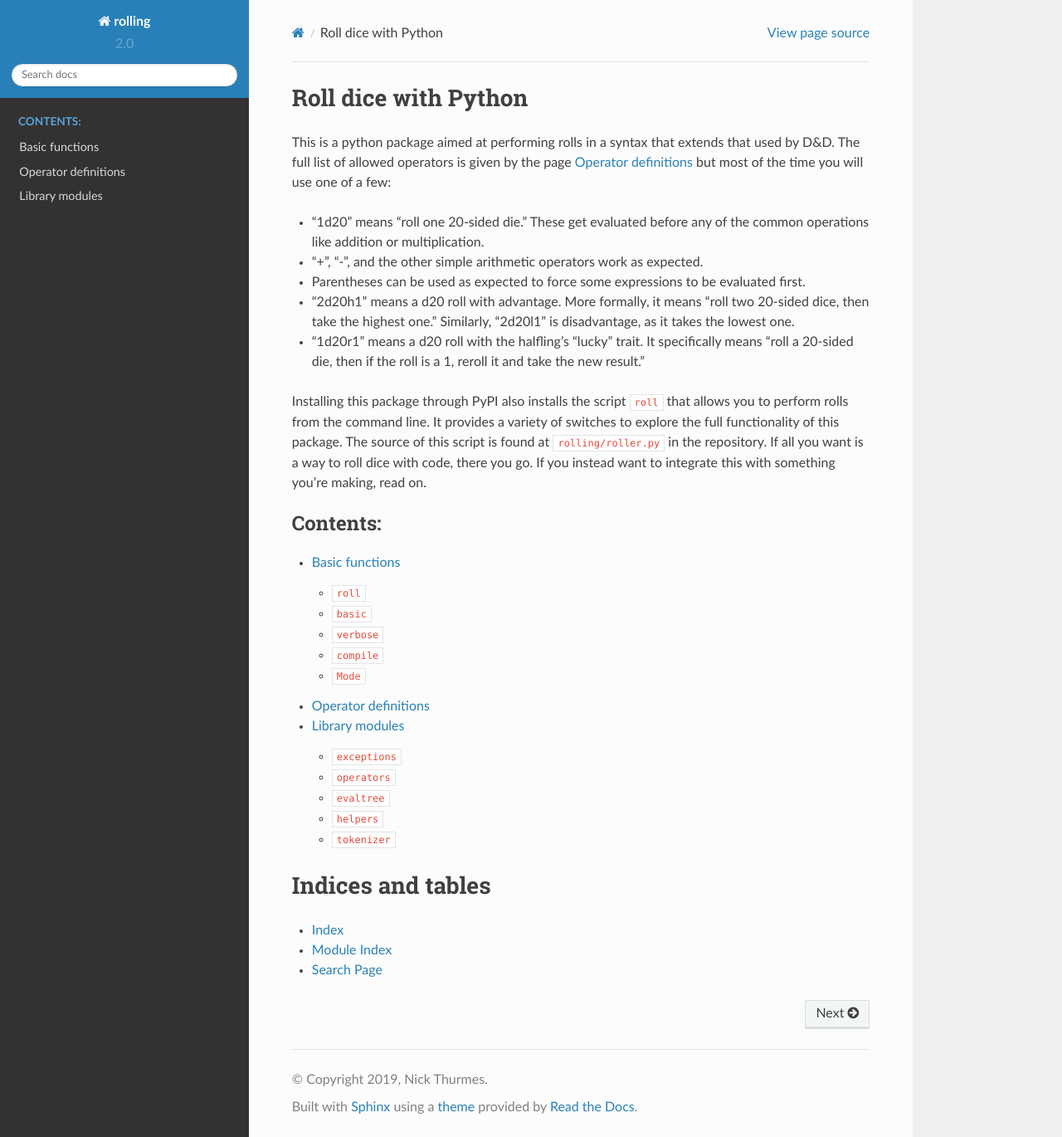
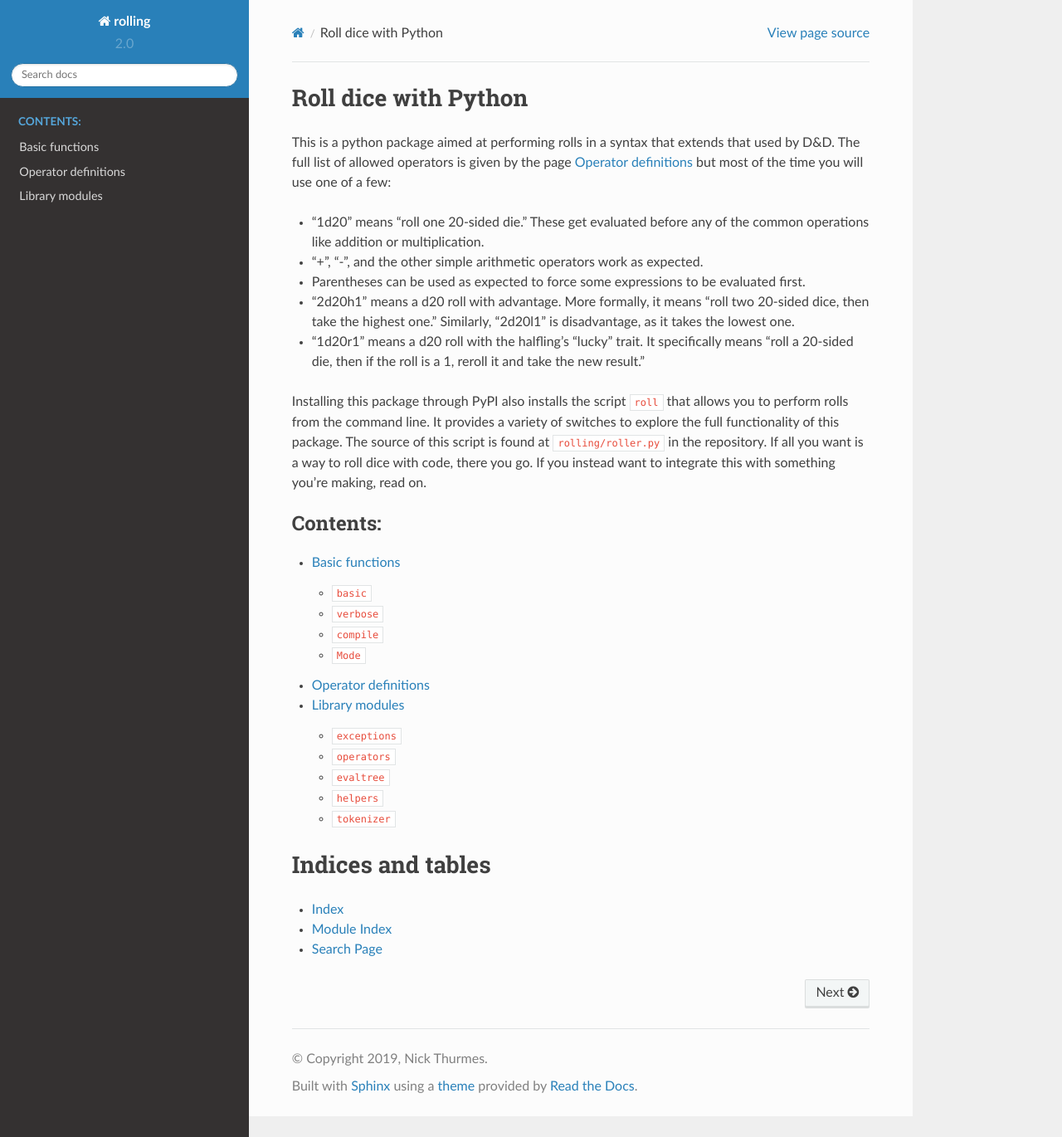
Before and after one commit to the-nick-of-time/dndice, a Sphinx documentation site: the page built from docs/index.rst, in a window 1280 px wide and 1370 px high. Shown: the whole window at 83% size. Built offline with Sphinx 7.4.7 and the Read the Docs theme 2.0.0, drawn with Linux system fonts in a browser that asks for light colours.

Commit message:
Remove roll reference from docs

```diff
--- a/docs/entrypoint.rst
+++ b/docs/entrypoint.rst
@@ -3,12 +3,6 @@ Basic functions
 
 This module provides a few basic functions for interaction with the outside.
 
-
-
-``roll``
---------
-
-.. autofunction:: rolling.roll
 
 
 ``basic``
```
